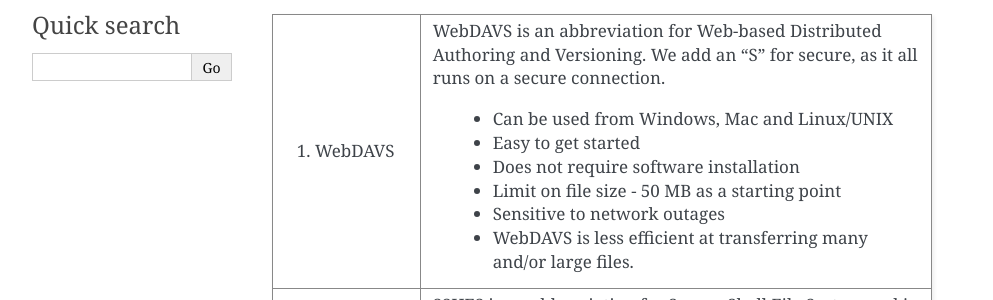
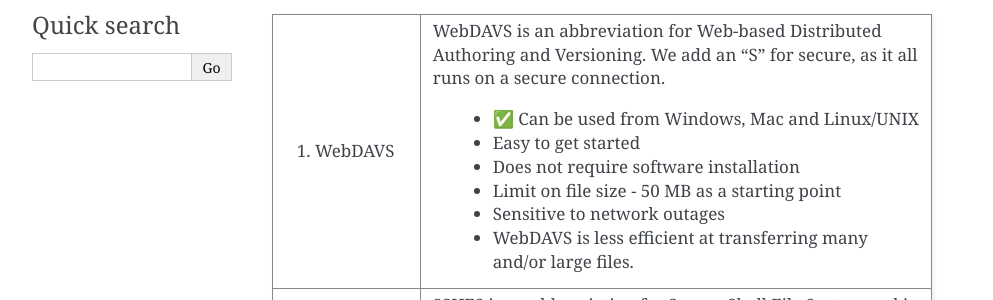
Before and after one commit to ucphhpc/migrid-user-docs, a Sphinx documentation site: the page built from docs/sections/erda/networkdrive/index.rst, in a window 1280 px wide. Shown: the part 363-663 px from the top of the page, without its empty margins (148-1141 px from the left). Built offline with Sphinx 7.4.7, drawn with Linux system fonts in a browser that asks for light colours.

Commit message:
Attempt at getting a unicode char in the doc

```diff
--- a/docs/sections/erda/networkdrive/index.rst
+++ b/docs/sections/erda/networkdrive/index.rst
@@ -17,7 +17,7 @@ You have two options for connecting ERDA as network drives:
 |                    | Versioning. We add an "S" for secure, as it all runs on a secure        |
 |                    | connection.                                                             |
 |                    |                                                                         |
-|                    |   * Can be used from Windows, Mac and Linux/UNIX                        |
+|                    |   * ✅ Can be used from Windows, Mac and Linux/UNIX                     |
 |                    |   * Easy to get started                                                 |
 |                    |   * Does not require software installation                              |
 |                    |   * Limit on file size - 50 MB as a starting point                      |
```
